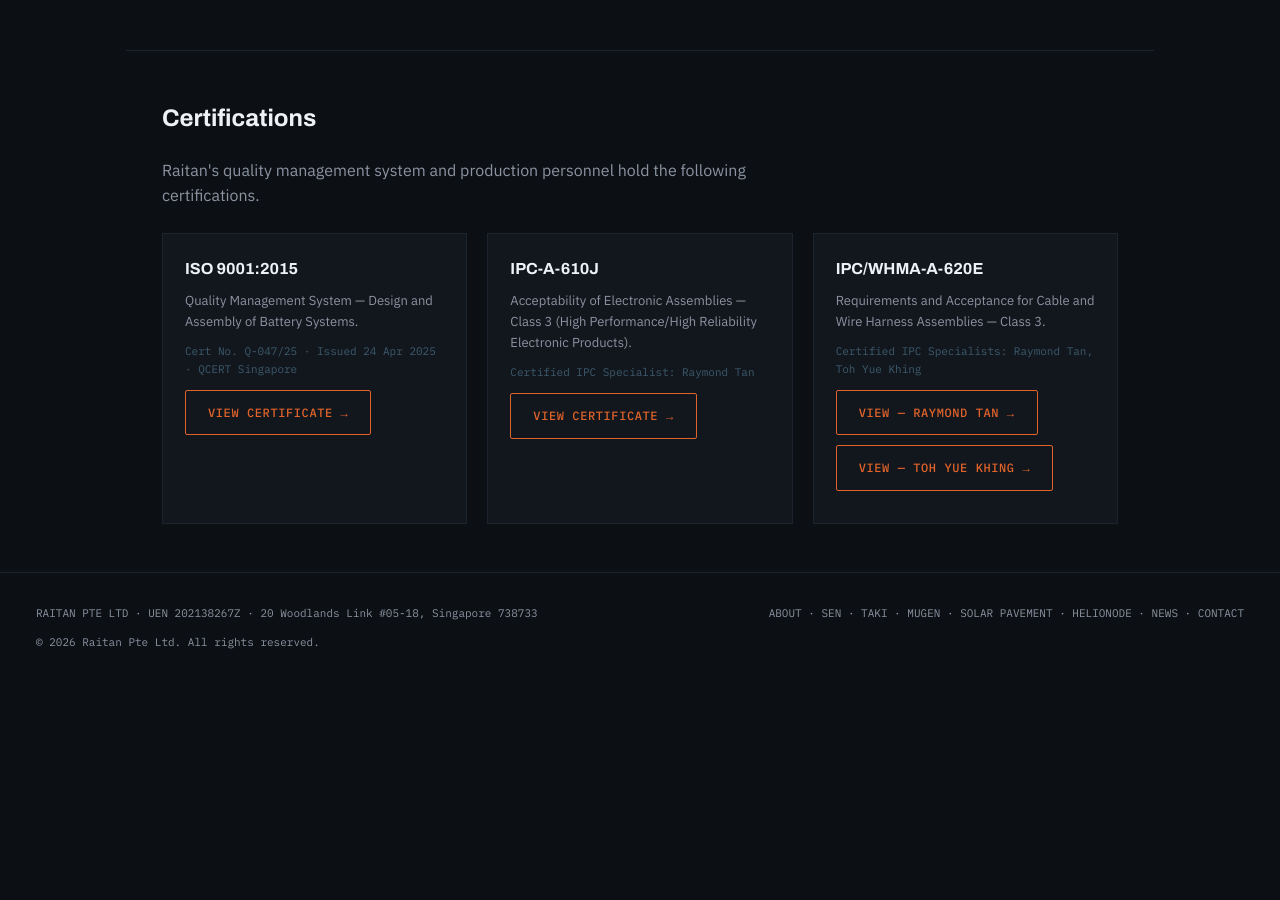
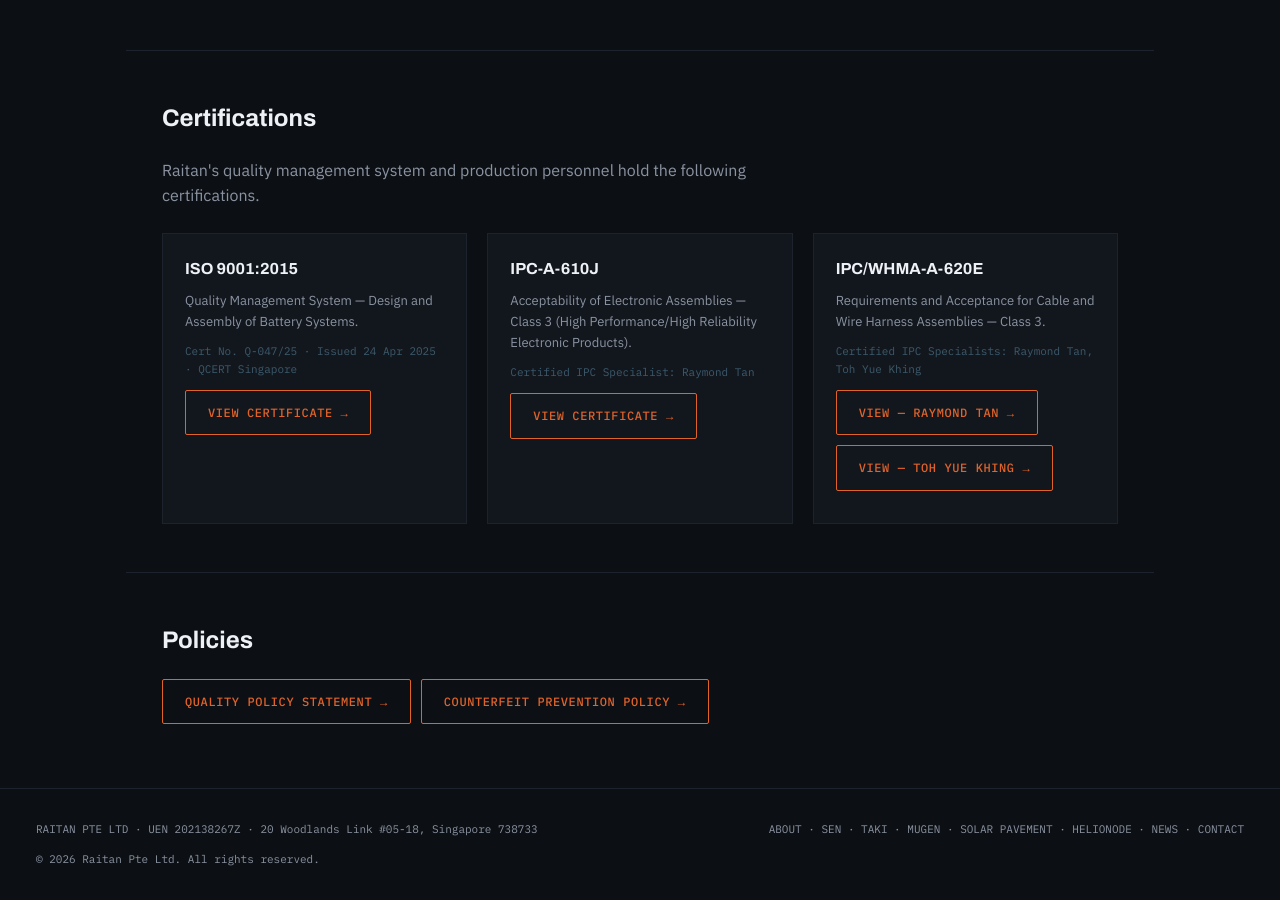
Before and after one commit to RAITAN-CO/Raitan-co.github.io, a Jekyll site: the page built from about.html, in a window 1280 px wide and 900 px high, scrolled down 1413 px. Built offline with Jekyll 4.4.1, drawn with Linux system fonts in a browser that asks for light colours; before the commit the page ends 2097 px from its top, so only the background shows below that.

Commit message:
Add Quality Policy Statement and Counterfeit Prevention Policy to About page

```diff
--- a/about.html
+++ b/about.html
@@ -50,3 +50,11 @@
     </div>
   </div>
 </div>
+
+<div class="section">
+  <h2>Policies</h2>
+  <p style="display:flex;gap:10px;flex-wrap:wrap;">
+    <a href="{{ '/assets/policies/Quality-Policy-Statement.pdf' | relative_url }}" class="btn btn-outline">QUALITY POLICY STATEMENT &rarr;</a>
+    <a href="{{ '/assets/policies/Counterfeit-Prevention-Policy.pdf' | relative_url }}" class="btn btn-outline">COUNTERFEIT PREVENTION POLICY &rarr;</a>
+  </p>
+</div>
```
Also changed, not shown: 2 other files.
